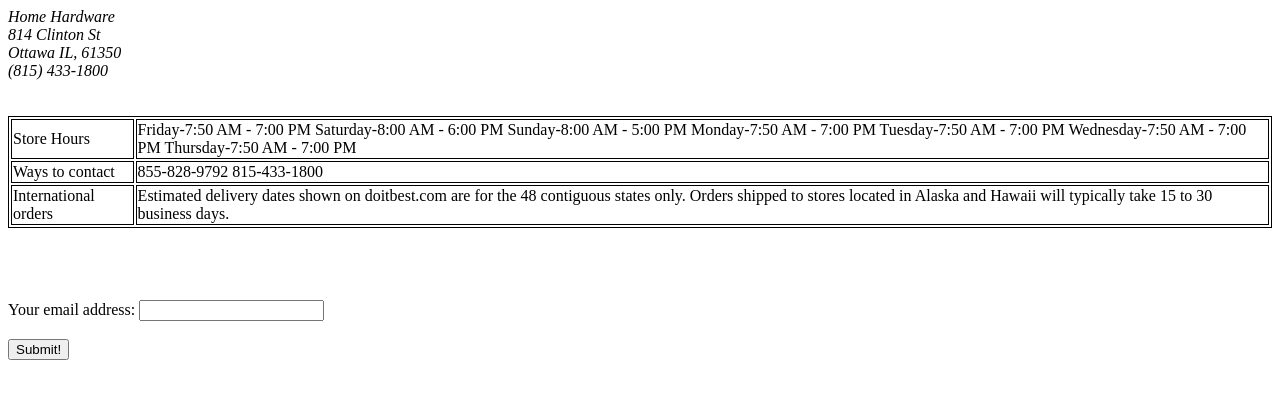
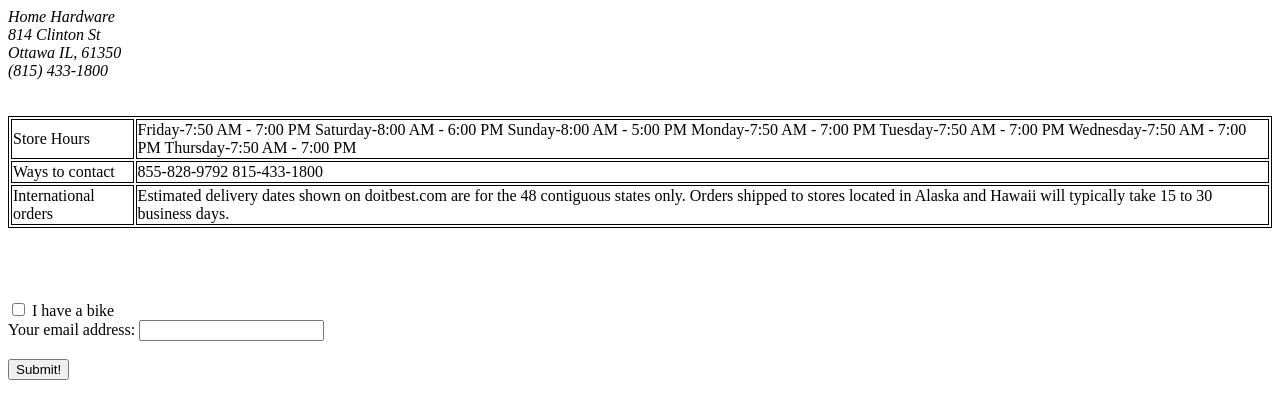
Before and after one commit to AbigailRose22/Assignment-4, a plain HTML site: page index.html in a window 1280 px wide. Drawn offline with Linux system fonts and the light colour scheme.

Commit message:
testing checkbox

```diff
--- a/index.html
+++ b/index.html
@@ -56,6 +56,9 @@
 
         <br><br>
 
+        <input type="checkbox" id="vehicle1" name="vehicle1" value="Bike">
+        <label for="vehicle1">I have a bike</label><br>
+
             Your email address:
             <input type="text" name="email">
 
```
